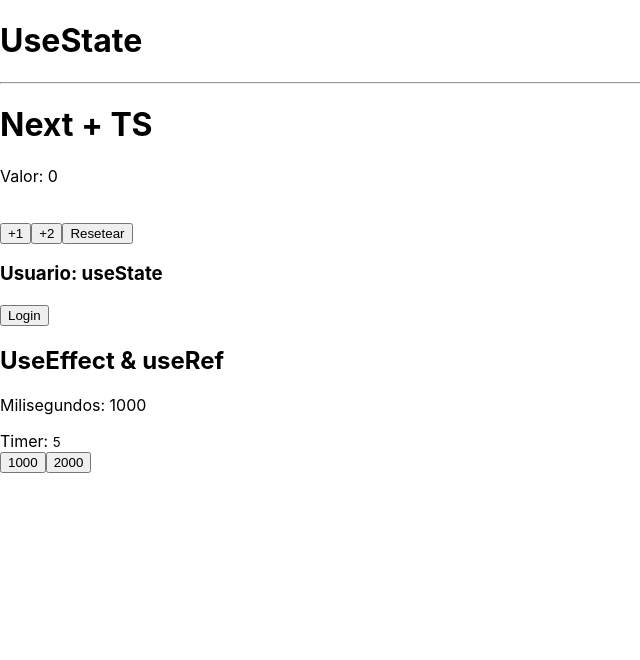
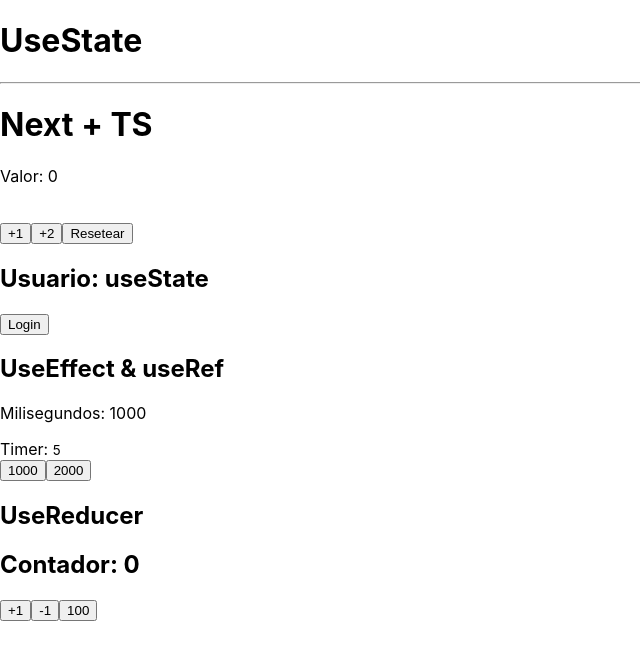
Before and after one commit to Jhonathan-Xavier/Practica1-DatahaPlus, a Next.js app in the folder next-serveless/: page / in a window 1280 px wide. Shown: the top 660 px of the page, without its empty margins (0-640 px from the left). Built offline with nearby package versions, Linux system fonts and the light colour scheme.

Commit message:
useReducer

```diff
--- a/next-serveless/pages/index.tsx
+++ b/next-serveless/pages/index.tsx
@@ -3,6 +3,7 @@
 import {Usuario} from "../src/components/Usuario";
 
 import {TimerPadre} from "../src/components/TimerPadre";
+import {ContadorRed} from "../src/components/Reducer";
 
 const Home: NextPage = () => {
   return (
@@ -14,6 +15,10 @@
 
         <h2>UseEffect & useRef</h2>
         <TimerPadre/>
+
+        <h2>UseReducer</h2>
+        <ContadorRed/>
+
     </div>
   )
 }
--- /dev/null
+++ b/next-serveless/src/components/Reducer.tsx
@@ -0,0 +1,55 @@
+
+//2) Creamos un initialState
+import {useReducer} from "react";
+
+const initialState = {
+    contador: 0
+}
+
+//4) Creamos el ActionType (Acciones que el reducer va a recibir)
+type ActionType =
+    | { type: 'incrementar'}
+    | { type: 'decrementar'}
+    | { type: 'custom', payload: number }; //La acción custom va a recibir un numero. Payload se refiere al argumento que viene en la acción
+
+//3) Creamos el reducer: recibe un state y una action, sería -> const contadorReducer = (state, action)=>{}
+const contadorReducer = (state: typeof initialState, action: ActionType) =>{
+
+    switch (action.type){
+        case "incrementar":
+            return {
+                ...state, //Rompemos la referencia para no modificar el original,sino la copia
+                contador: state.contador + 1
+            }
+        case "decrementar":
+            return {
+                ...state,
+                contador: state.contador - 1
+            }
+        case "custom":
+            return {
+                ...state,
+                contador: action.payload //En la accion custom ejecuta el paylod con el valor que tenga en el botón
+            }
+        default:
+            return state; //Siempre retornar state por defecto
+    }
+
+
+}
+
+//1) Creamos un holaMundo y lo mandamos a llamar en el index
+export const ContadorRed = () => {
+  const [contadorState, dispatch] = useReducer(contadorReducer, initialState);
+  // o también puede ser: const [{contador}, dispatch] = useReducer(contadorReducer, initialState); para no acceder con contadorState.contador
+
+  return(
+      <div>
+          <h2>Contador: {contadorState.contador}</h2>
+          {/*5) el botón dispara la acción de incrementar*/}
+          <button onClick={() => dispatch({ type: 'incrementar'})}>+1</button>
+          <button onClick={() => dispatch({ type: 'decrementar'})}>-1</button>
+          <button onClick={() => dispatch({ type: 'custom', payload: 100})}>100</button>
+      </div>
+  )
+}
--- a/next-serveless/src/components/Usuario.tsx
+++ b/next-serveless/src/components/Usuario.tsx
@@ -17,7 +17,7 @@
 
   return(
       <div>
-        <h3>Usuario: useState</h3>
+        <h2>Usuario: useState</h2>
         <button onClick={Login}>Login</button>
         <pre>{JSON.stringify(user)}</pre>
       </div>
```
